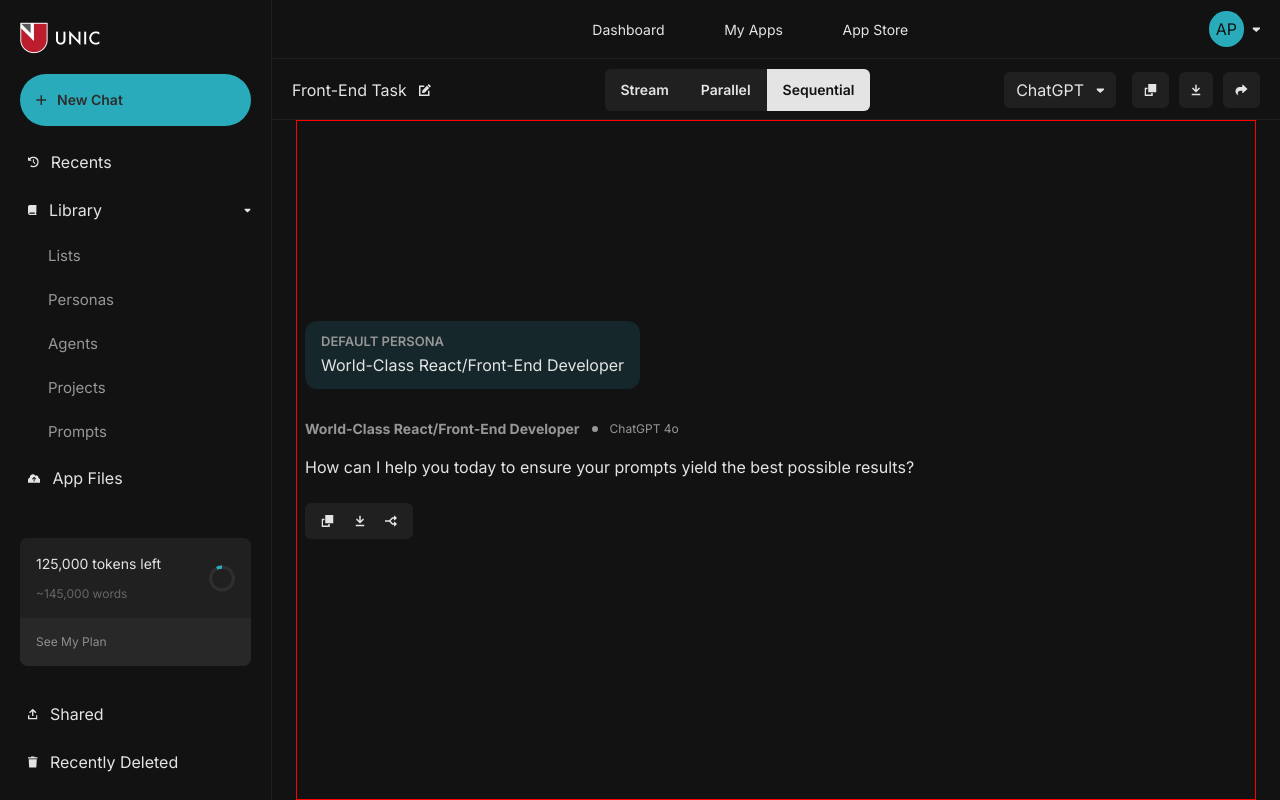
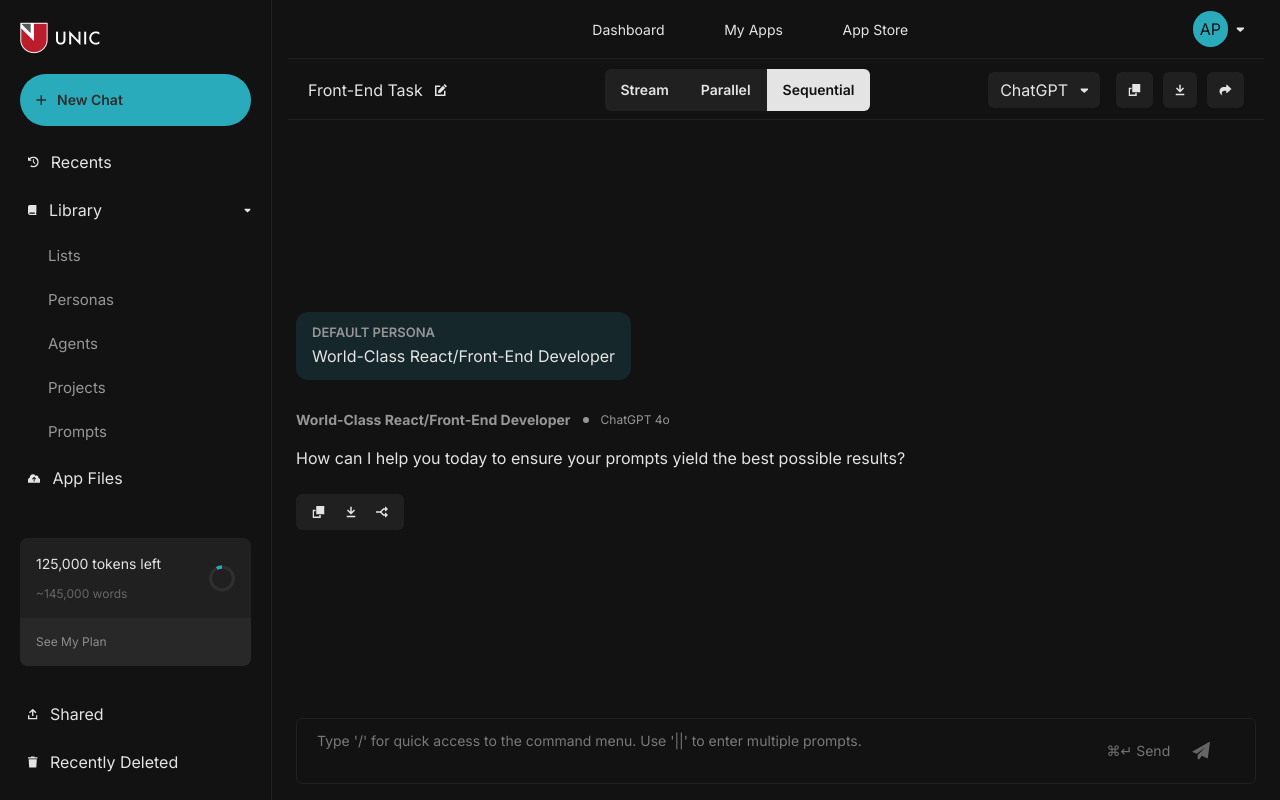
Before and after one commit to victory-a/unic_assessment, a Next.js app: page / in a window 1280 px wide. Built offline with nearby package versions, Linux system fonts and the light colour scheme.

Commit message:
feat: action buttons

```diff
--- /dev/null
+++ b/src/assets/svg-icons/PaperPlaneIcon.tsx
@@ -0,0 +1,21 @@
+import React from 'react';
+
+const PaperPlaneIcon = () => {
+  return (
+    <svg width='18' height='19' viewBox='0 0 18 19' fill='none' xmlns='http://www.w3.org/2000/svg'>
+      <g clip-path='url(#clip0_1_146)'>
+        <path
+          d='M0 10.625L18 0.5L15.75 17.375L9.55547 14.7207L7.3125 18.5L5.625 17.9375V15.125V14L13.5 6.125L4.67578 12.6289L0 10.625Z'
+          fill='#E4E4E4'
+        />
+      </g>
+      <defs>
+        <clipPath id='clip0_1_146'>
+          <rect width='18' height='18' fill='white' transform='translate(0 0.5)' />
+        </clipPath>
+      </defs>
+    </svg>
+  );
+};
+
+export default PaperPlaneIcon;
--- /dev/null
+++ b/src/components/ChatInput.tsx
@@ -0,0 +1,45 @@
+import PaperPlaneIcon from '@/assets/svg-icons/PaperPlaneIcon';
+import React from 'react';
+
+const ChatInput = () => {
+  const [value, setValue] = React.useState('');
+  const textareaRef = React.useRef<HTMLTextAreaElement>(null);
+
+  const adjustHeight = () => {
+    if (textareaRef.current) {
+      textareaRef.current.style.height = 'auto';
+      textareaRef.current.style.height = `${textareaRef.current.scrollHeight}px`;
+    }
+  };
+
+  React.useEffect(() => {
+    adjustHeight();
+  }, []);
+
+  return (
+    <form className='input mb-4 flex w-full items-center rounded-md border border-foreground bg-background px-5'>
+      <textarea
+        autoFocus
+        name='query'
+        ref={textareaRef}
+        className='placeholder:text-grey-600 mt-3 max-h-[13rem] w-full resize-none overflow-y-hidden rounded-md bg-background leading-relaxed outline-none placeholder:text-sm'
+        placeholder="Type '/' for quick access to the command menu. Use '||' to enter multiple prompts."
+        onInput={adjustHeight}
+        onChange={(e) => setValue(e.target.value)}
+        style={{ maxHeight: '13rem', overflowY: 'scroll' }}
+      ></textarea>
+
+      <div className='text-grey-700 mx-2 flex items-center text-nowrap rounded-sm p-2 disabled:opacity-40'>
+        <span className='mr-3 text-sm'>⌘↵ Send</span>
+        <button
+          className='flex h-[2.3rem] w-[2.3rem] cursor-pointer items-center justify-center rounded-full p-1 hover:bg-green-100 disabled:bg-transparent disabled:opacity-40'
+          disabled={!value}
+        >
+          <PaperPlaneIcon />
+        </button>
+      </div>
+    </form>
+  );
+};
+
+export default ChatInput;
--- a/src/components/Layout/AppLayout.tsx
+++ b/src/components/Layout/AppLayout.tsx
@@ -32,9 +32,9 @@ const AppLayout = (props: PropsWithChildren) => {
       {width && width > 768 ? <SideBar /> : null}
       {displayMobileSidebar ? <MobileSidebar onClose={() => setDisplayMobileSidebar(false)} /> : null}
 
-      <div className='w-full'>
+      <div className='w-full px-4'>
         <Header onOpen={() => setDisplayMobileSidebar(true)} />
-        <div className='red-border no-scrollbar chat-body-h mx-auto flex w-full max-w-full flex-col overflow-x-scroll p-2 pb-4 lg:max-w-[60rem]'>
+        <div className='no-scrollbar chat-body-h relative mx-auto flex w-full max-w-full flex-col overflow-x-scroll pb-4 lg:max-w-[60rem]'>
           {props.children}
         </div>
       </div>
--- a/src/pages/index.tsx
+++ b/src/pages/index.tsx
@@ -1,11 +1,15 @@
+import ChatInput from '@/components/ChatInput';
 import AppLayout from '@/components/Layout/AppLayout';
 import PersonaDisplay from '@/components/PersonaDisplay';
 
 export default function Home() {
   return (
     <AppLayout>
-      <div className='pt-48'>
+      <div className='pt-10 md:pt-48'>
         <PersonaDisplay />
+      </div>
+      <div className='absolute bottom-0 w-full lg:max-w-[60rem]'>
+        <ChatInput />
       </div>
     </AppLayout>
   );
--- a/tailwind.config.ts
+++ b/tailwind.config.ts
@@ -19,6 +19,8 @@ const config: Config = {
           300: '#666666',
           400: '#282828',
           500: '#8E8E8E',
+          600: '#797979',
+          700: '#747474',
         },
         blue: {
           100: '#2AABBC',
```
